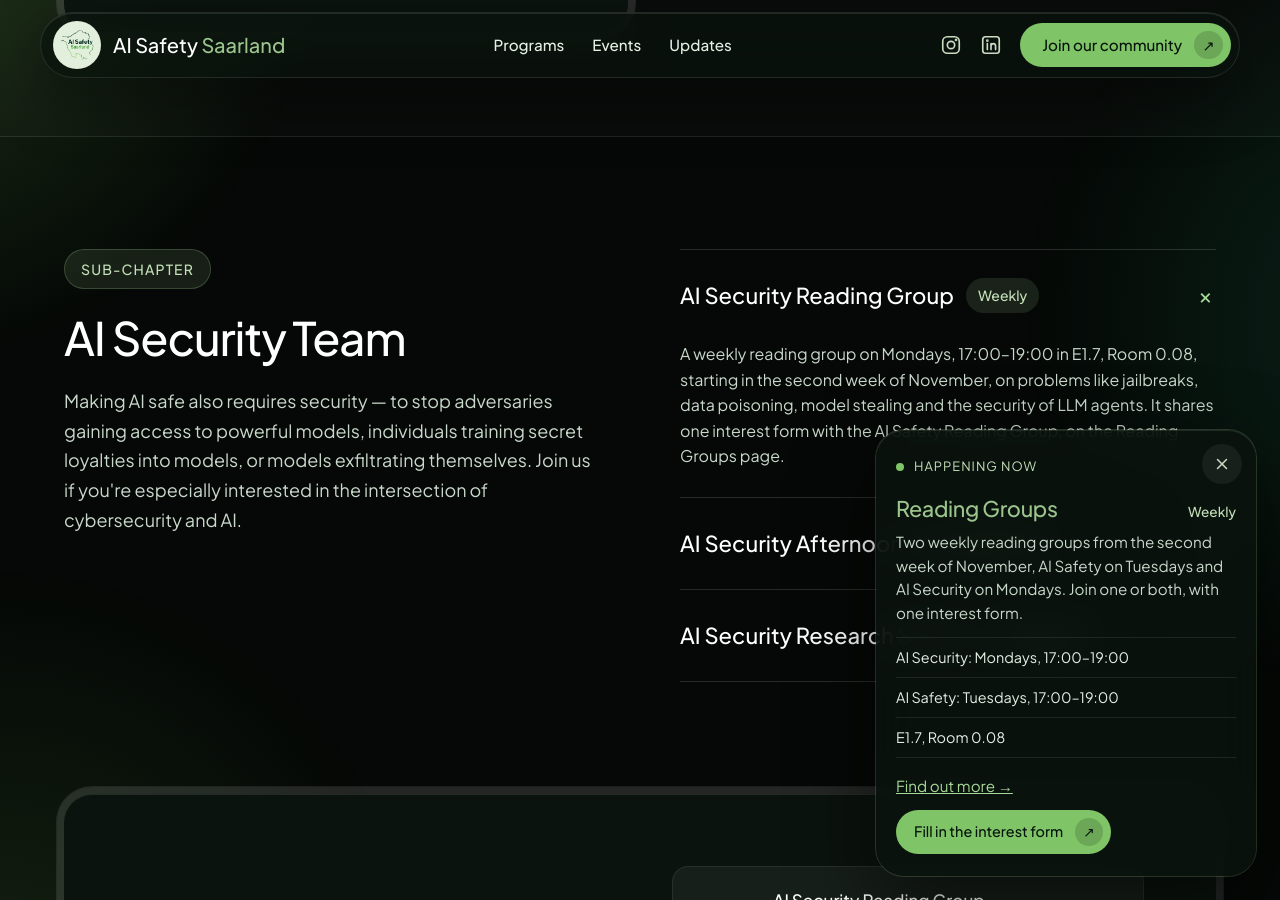
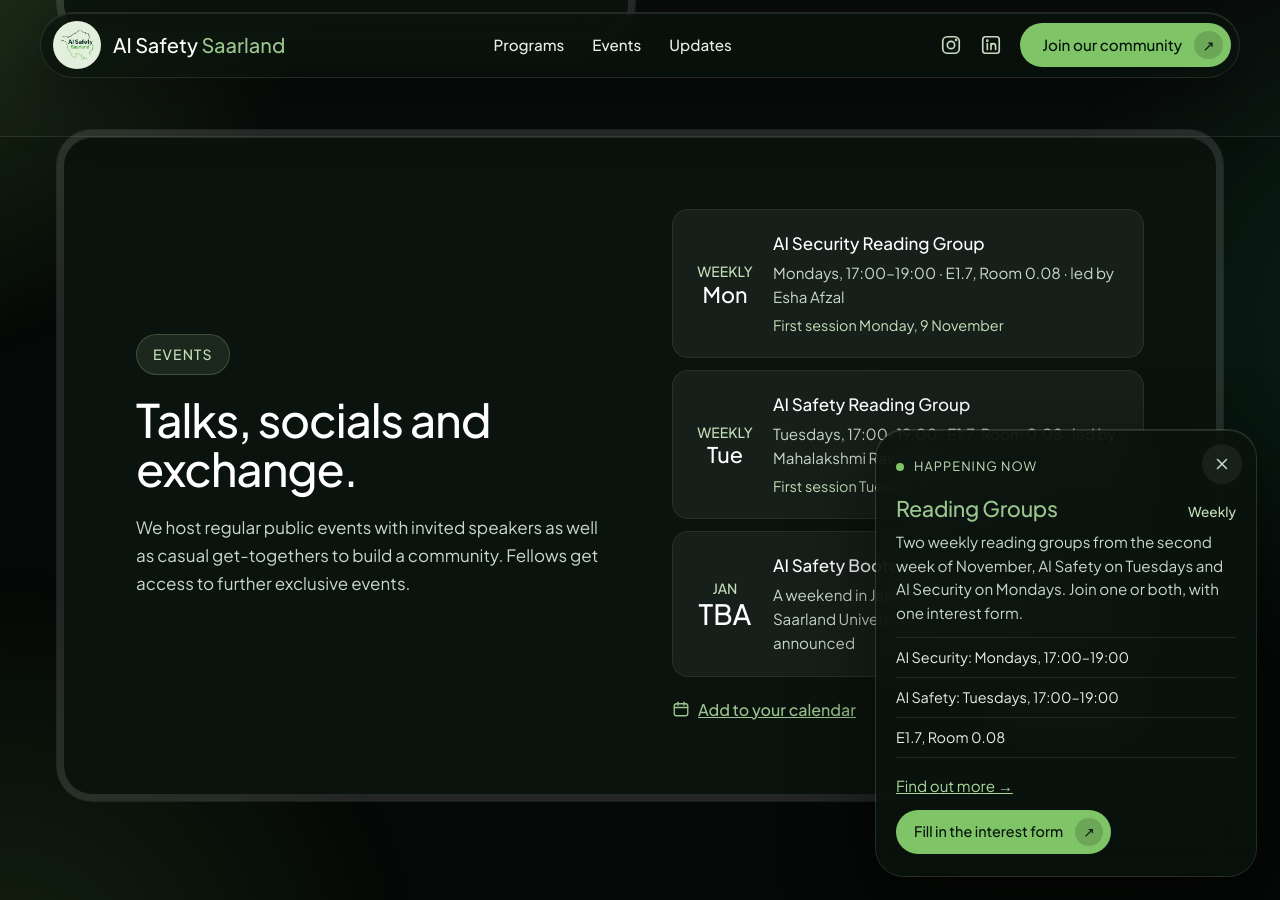
Before and after one commit to palash2404/AI-Safety, a Jekyll site: the page built from index.html, in a window 1280 px wide and 900 px high, scrolled down 3252 px. Built offline with Jekyll 4.4.1, drawn with Linux system fonts in a browser that asks for light colours.

Commit message:
Hide the homepage AI Security Team section while AI Security is offline
Gate the whole section behind ai_security_live (false), like the AI
Security page and its nav link.

Co-Authored-By: Claude Opus 5.5 <noreply@anthropic.com>

```diff
--- a/_config.yml
+++ b/_config.yml
@@ -4,8 +4,8 @@ description: AI Safety Saarland is a student initiative at Saarland University w
 url: https://ais-saarland.org
 baseurl: ""
 
-# AI Security page is offline for now. To bring it back, set this to true
-# and remove "published: false" from ai-security.html.
+# AI Security page and the homepage AI Security Team section are offline for now.
+# To bring them back, set this to true and remove "published: false" from ai-security.html.
 ai_security_live: false
 
 # Links used in the header and footer
--- a/index.html
+++ b/index.html
@@ -83,7 +83,8 @@ nav: home
     </div>
   </section>
 
-  <!-- AI Security -->
+  <!-- AI Security (offline for now, see ai_security_live in _config.yml) -->
+  {% if site.ai_security_live %}
   <section class="security wrap" id="security">
     <div class="security-text">
       <p class="eyebrow">Sub-chapter</p>
@@ -105,6 +106,7 @@ nav: home
       {% endfor %}
     </div>
   </section>
+  {% endif %}
 
   <!-- Events -->
   <section class="wrap" id="events">
```
